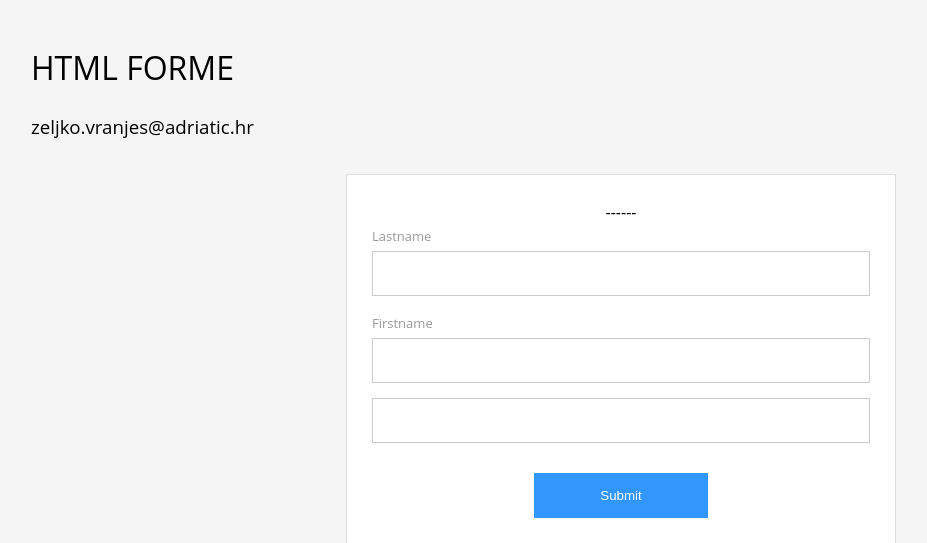
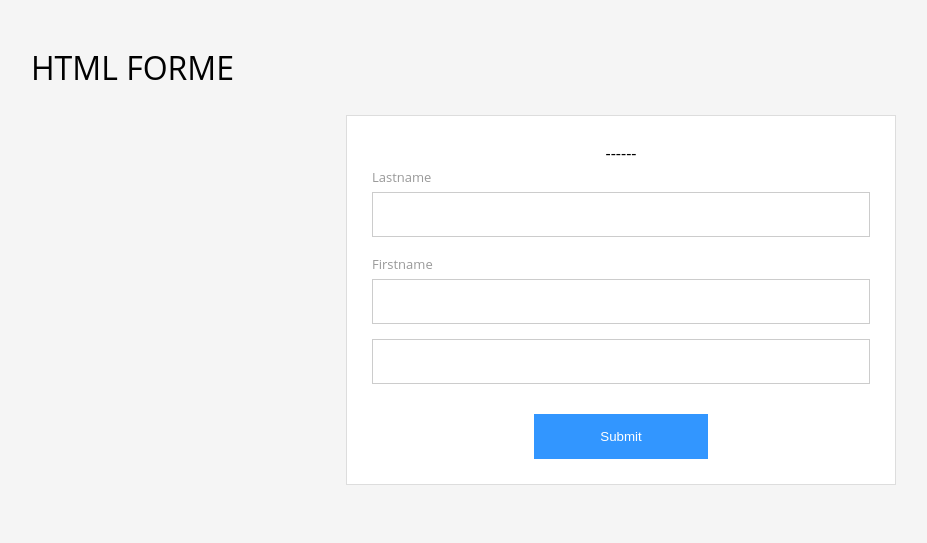
Before and after one commit to adriatichr/php-academy, a Symfony app: template booking/src/AppBundle/Resources/views/Example/formsBegin.html.twig in a window 1280 px wide. Shown: the part 55-598 px from the top of the page, without its empty margins (19-946 px from the left). Run offline with Twig, Linux system fonts and the light colour scheme; the template is opened without the code that fills it, so the values that code supplies are empty; form fields are guessed from the names that the template uses; some libraries are stand-ins or nearby versions.

Commit message:
čišćenje koda

```diff
--- a/booking/src/AppBundle/Resources/views/Example/formsBegin.html.twig
+++ b/booking/src/AppBundle/Resources/views/Example/formsBegin.html.twig
@@ -2,7 +2,6 @@
 
 {% block content %}
 	<h1>HTML FORME</h1>
-	<h3>zeljko.vranjes@adriatic.hr</h3>
 	{{ form_start(form) }}
 	{{ form_errors(form.age) }}
 	{{ form_errors(form.addressHome.postCode) }}
--- a/booking/src/AppBundle/Twig/CalendarExtension.php
+++ b/booking/src/AppBundle/Twig/CalendarExtension.php
@@ -43,11 +43,6 @@ class CalendarExtension extends \Twig_Extension
             $classes[] = $this->isReservedDate($day, $reservedDates) ? 'notFree' : 'free';
 
         return implode(' ', $classes);
-
-        // if(in_array($day, $reservedDates))
-        //     return 'notFree';
-
-        // return 'free';
     }
 
     private function isReservedDate(\DateTimeImmutable $day, array $reservedDates)
```
